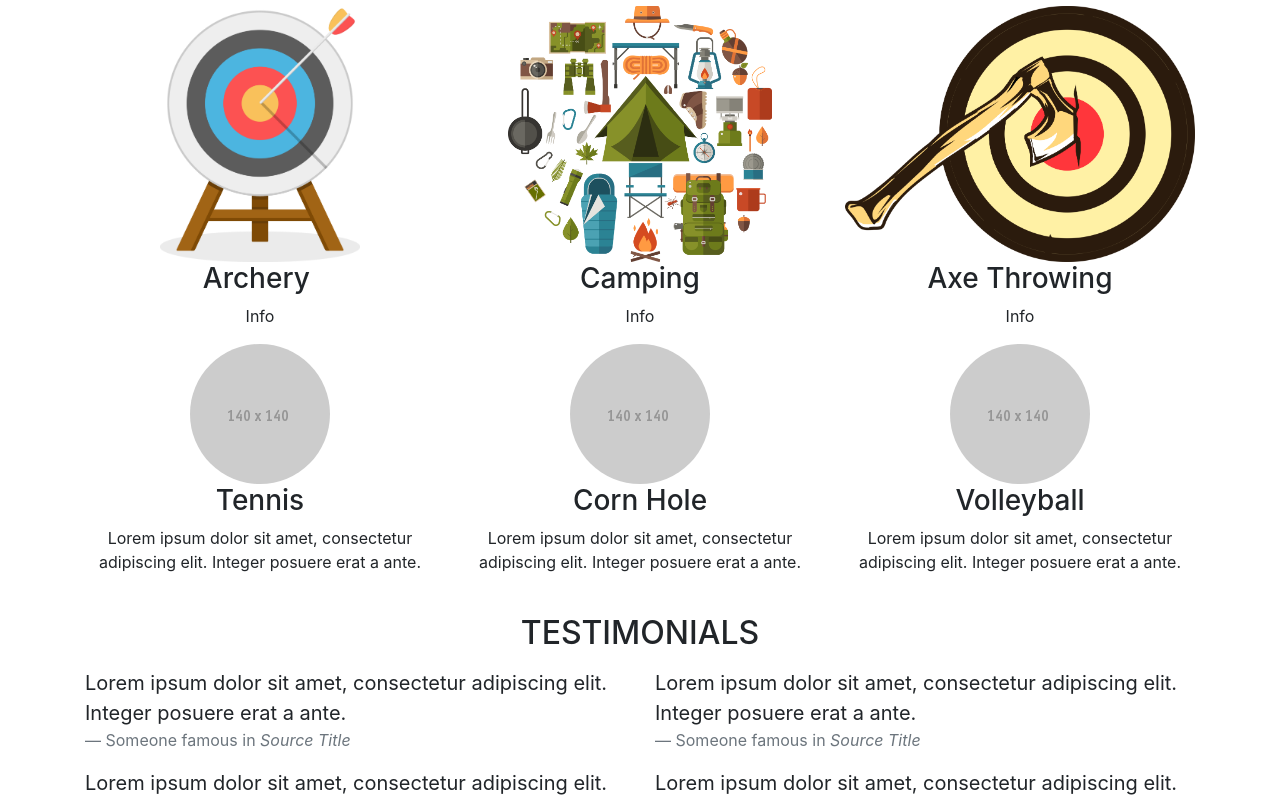
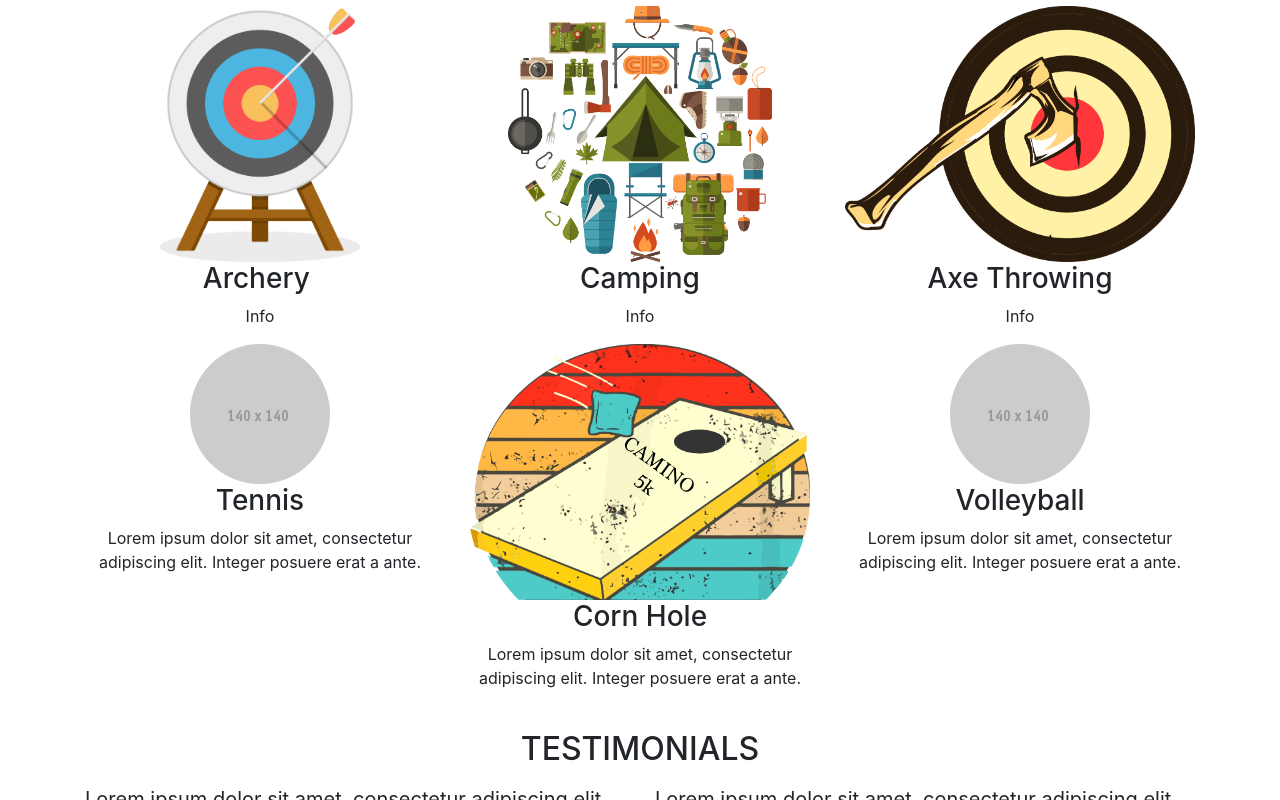
Before and after one commit to drunkship/Camino5k, a plain HTML site: page index.html in a window 1280 px wide. Shown: the part 488-1288 px from the top of the page. Drawn offline with Linux system fonts and the light colour scheme.

Commit message:
added cornhole

```diff
--- a/index.html
+++ b/index.html
@@ -77,7 +77,7 @@
             <p>Lorem ipsum dolor sit amet, consectetur adipiscing elit. Integer posuere erat a ante.</p>
           </div>
           <div class="col-lg-4 col-md-6 col-sm-12 text-center">
-            <img class="rounded-circle" alt="140x140" style="width: 140px; height: 140px;" src="images/140X140.gif" data-holder-rendered="true">
+            <img class="rounded" alt="140x140" style="width:; height: 256px;" src="images/CornHole.png" data-holder-rendered="true">
             <h3>Corn Hole</h3>
             <p>Lorem ipsum dolor sit amet, consectetur adipiscing elit. Integer posuere erat a ante.</p>
           </div>
```
Also changed, not shown: images/CornHole.png (added), 1 other file.
